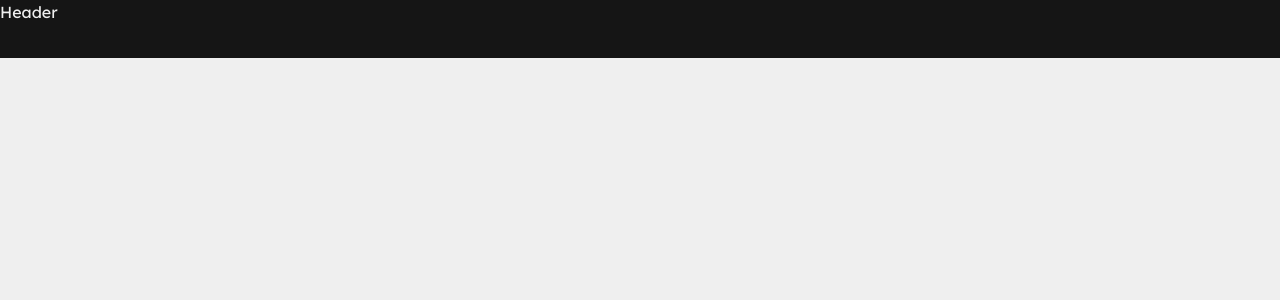
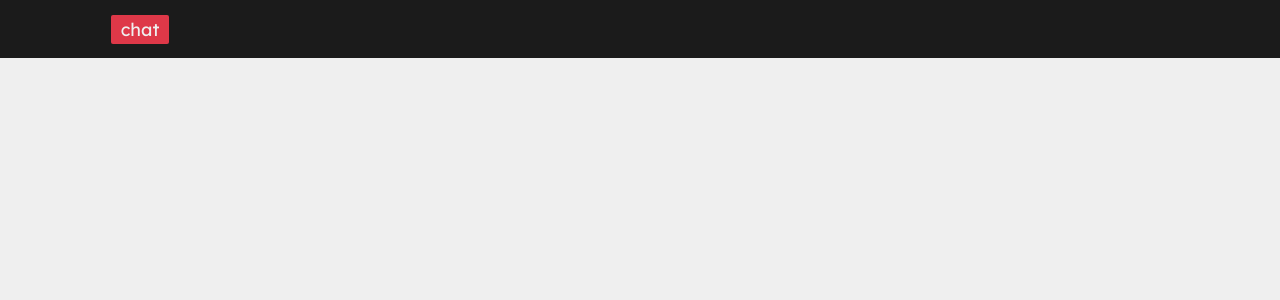
Before and after one commit to deger4beger/chat-fullstack, a React (Create React App) app in the folder client/: page / in a window 1280 px wide. Shown: the top 300 px of the page. Built offline with nearby package versions, Linux system fonts and the light colour scheme.

Commit message:
header setup

```diff
--- a/client/src/App.css
+++ b/client/src/App.css
@@ -39,12 +39,13 @@ h1,h2,h3,h4,h5,h6{font-size:inherit;font-weight: 400;}
 
 html {
     --mainFont: "Lexend";
-    --firstBg: #efefef;
-    --color: #151515;
-    --main: #CD2535;
+    --firstLight: #efefef;
+    --firstDark: #1B1B1B;
+    --additional: #A1A1A1;
+    --mainDark: #C32433;
+    --mainLight: #DE3848;
     --fsz50: 50px;
     --fsz32: 32px;
-    --fsz24: 24px;
     --fsz18: 18px;
     --fsz16: 16px;
 }
@@ -56,7 +57,7 @@ body {
     line-height: 1.5;
     overflow-x: hidden;
     min-height: 100vh;
-    background-color: var(--firstBg);
+    background-color: var(--firstLight);
     color: var(--color);
 }
 
--- a/client/src/components/Header/Header.module.scss
+++ b/client/src/components/Header/Header.module.scss
@@ -1,6 +1,31 @@
 .wrapper {
 	height: 58px;
 	width: 100%;
-	background-color: var(--color);
-	color: var(--firstBg);
+	background-color: var(--firstDark);
+	color: var(--firstLight);
+	display: flex;
+	align-items: center;
+	position: fixed;
+	top: 0;
+	left: 0;
+	.container {
+		.logoBlock {
+			user-select: none;
+			width: 280px;
+			display: flex;
+			justify-content: center;
+			.logo {
+				padding: 1px 10px;
+				font-size: var(--fsz18);
+				color: var(--firstLight);
+				background-color: var(--mainLight);
+				transition: 0.1s;
+				border-radius: 2px;
+				&:hover {
+					cursor: pointer;
+					background-color: var(--mainDark);
+				}
+			}
+		}
+	}
 }
--- a/client/src/components/Header/Header.tsx
+++ b/client/src/components/Header/Header.tsx
@@ -4,7 +4,13 @@ import s from "./Header.module.scss"
 const Header = () => {
 	return (
 		<div className={s.wrapper}>
-			Header
+			<div className={s.container}>
+				<div className={s.logoBlock}>
+					<div className={s.logo}>
+						chat
+					</div>
+				</div>
+			</div>
 		</div>
 	)
 }
--- a/client/src/pages/User/User.tsx
+++ b/client/src/pages/Login/Login.tsx
@@ -1,4 +1,5 @@
 import React from 'react'
+import s from "./Login.module.scss"
 
 const User: React.FC = () => {
 	return (
```
Also changed, not shown: client/src/pages/Login/Login.module.scss (added).
